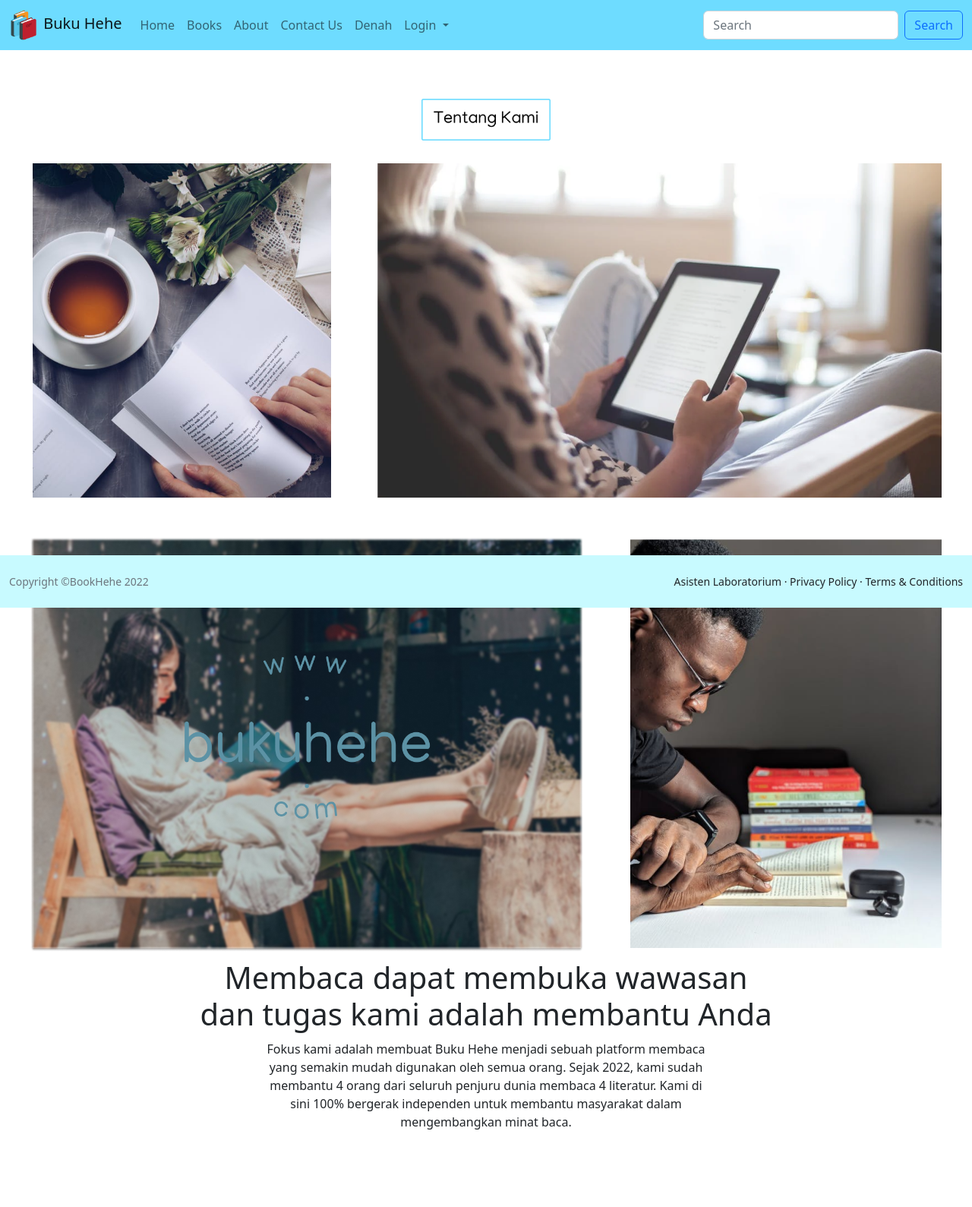
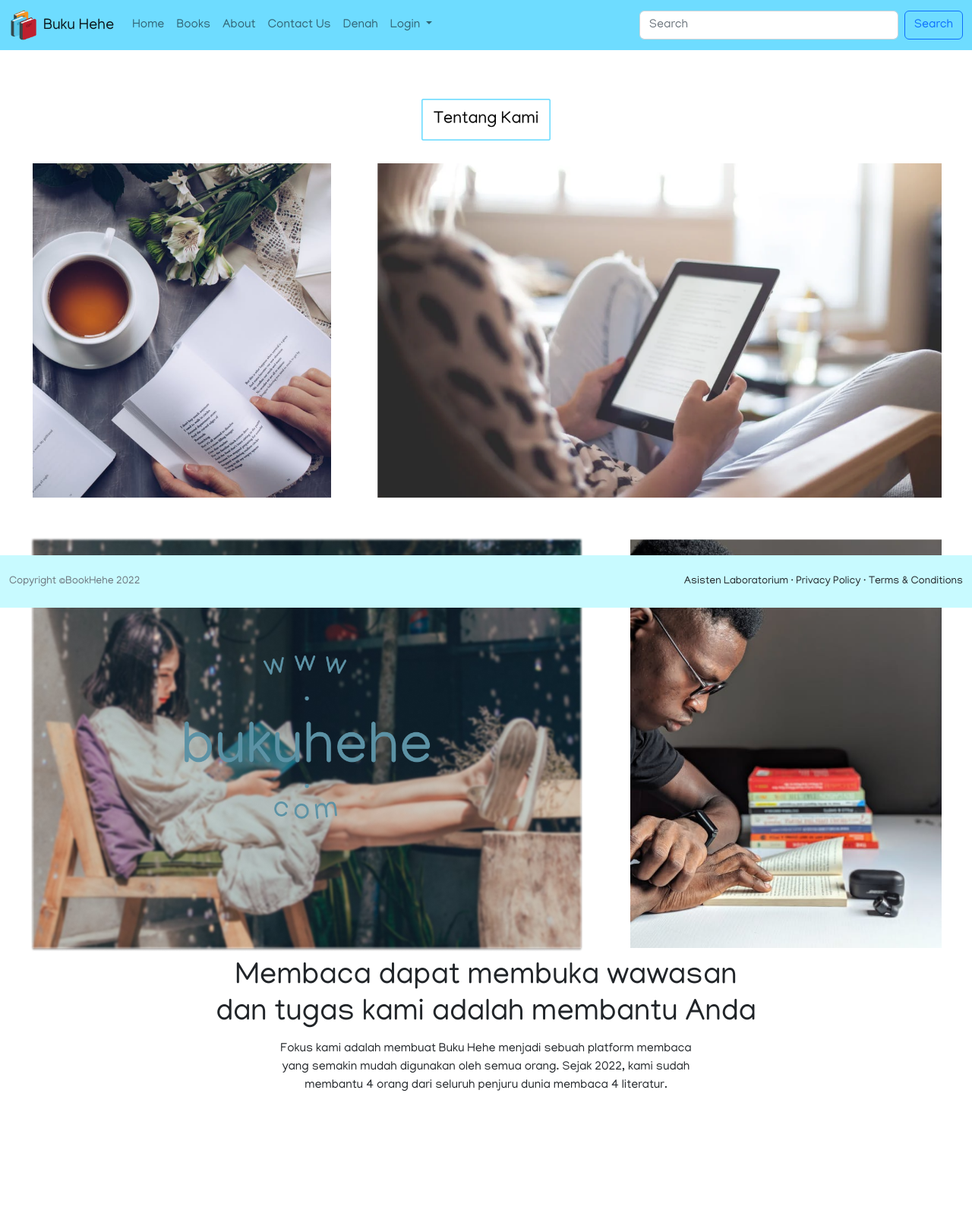
Before and after one commit to aNdr3W03/SI2_UAS, a CodeIgniter app: page /SI2_UAS/about in a window 1280 px wide. Shown: the whole page at 76% size. After the commit the page ends 1437 px from the top, so only its background shows below. Run offline with CodeIgniter, Linux system fonts and the light colour scheme; some libraries are stand-ins or nearby versions.

Commit message:
Update about_view.php

```diff
--- a/application/views/about_view.php
+++ b/application/views/about_view.php
@@ -1,9 +1,27 @@
+<head>
+
+    <!-- FONTS -->
+    <!-- MANJARI 100 400 700-->
+    <link rel="preconnect" href="https://fonts.googleapis.com">
+    <link rel="preconnect" href="https://fonts.gstatic.com" crossorigin>
+    <link href="https://fonts.googleapis.com/css2?family=Manjari:wght@100;400;700&display=swap" rel="stylesheet">
+
+    <style>
+        div{
+            font-family: 'Manjari', sans-serif;
+        }
+    </style>
+
+</head>
+
+<body>
+
     <div style="margin-top: 130px; text-align: center;">
         <img src="assets\img\about_title.png" width="170px">
     </div>
 
     <div style="text-align: center; margin-top: 30px;">
-    <img src="assets\img\about_pics.png" width="1200px">
+        <img src="assets\img\about_pics.png" alt="pics" width="1200px">
     </div>
 
     <div style="margin-top: 10px; text-align: center;">
@@ -17,10 +35,10 @@
         <p>
             Fokus kami adalah membuat Buku Hehe menjadi sebuah platform membaca yang semakin mudah
             digunakan oleh semua orang. Sejak 2022, kami sudah membantu 4 orang dari seluruh penjuru
-        dunia membaca 4 literatur. Kami di sini 100% bergerak independen untuk membantu masyarakat
-        dalam mengembangkan minat baca.
+            dunia membaca 4 literatur.
         </p>
     </div>
 
-<div style="margin-bottom: 100px; ">
-</div>
+    <div style="margin-bottom: 100px;"/>
+
+</body>
```
Lines whose indentation alone changed are shown as unchanged.
